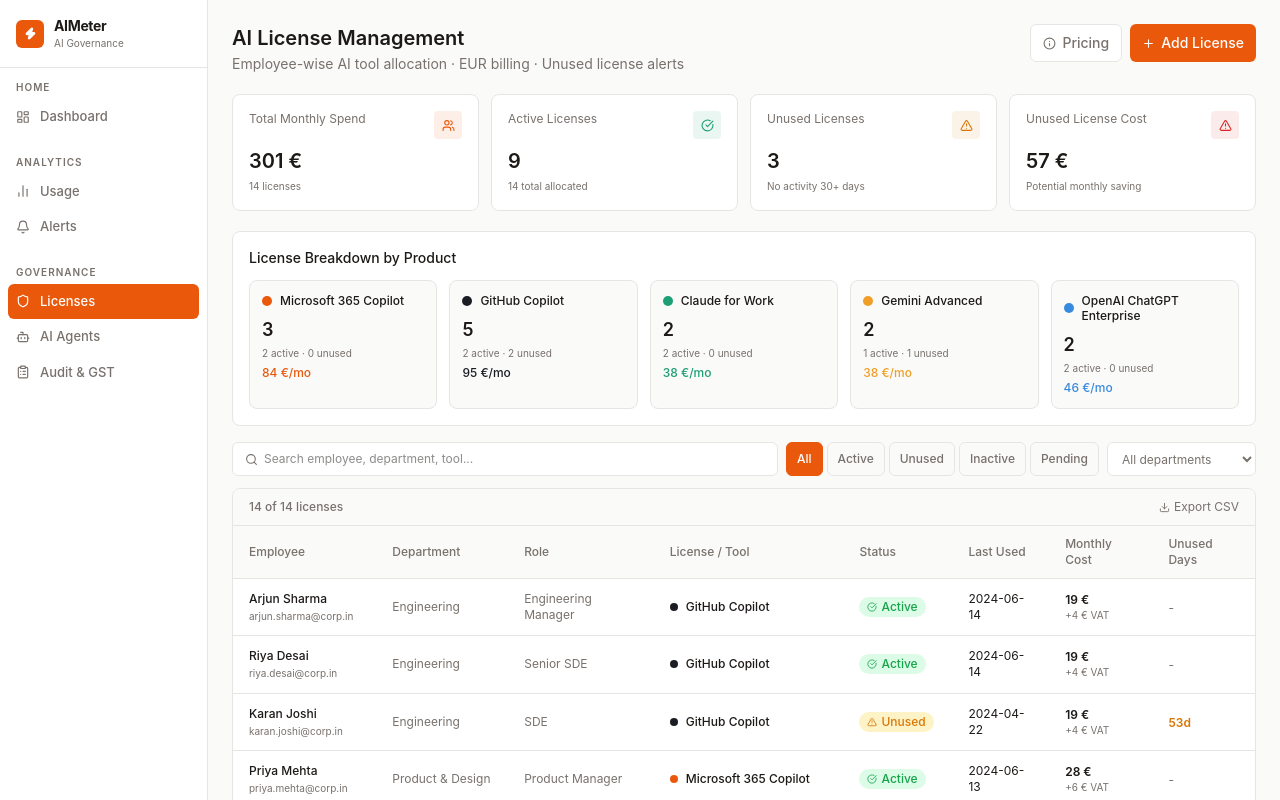
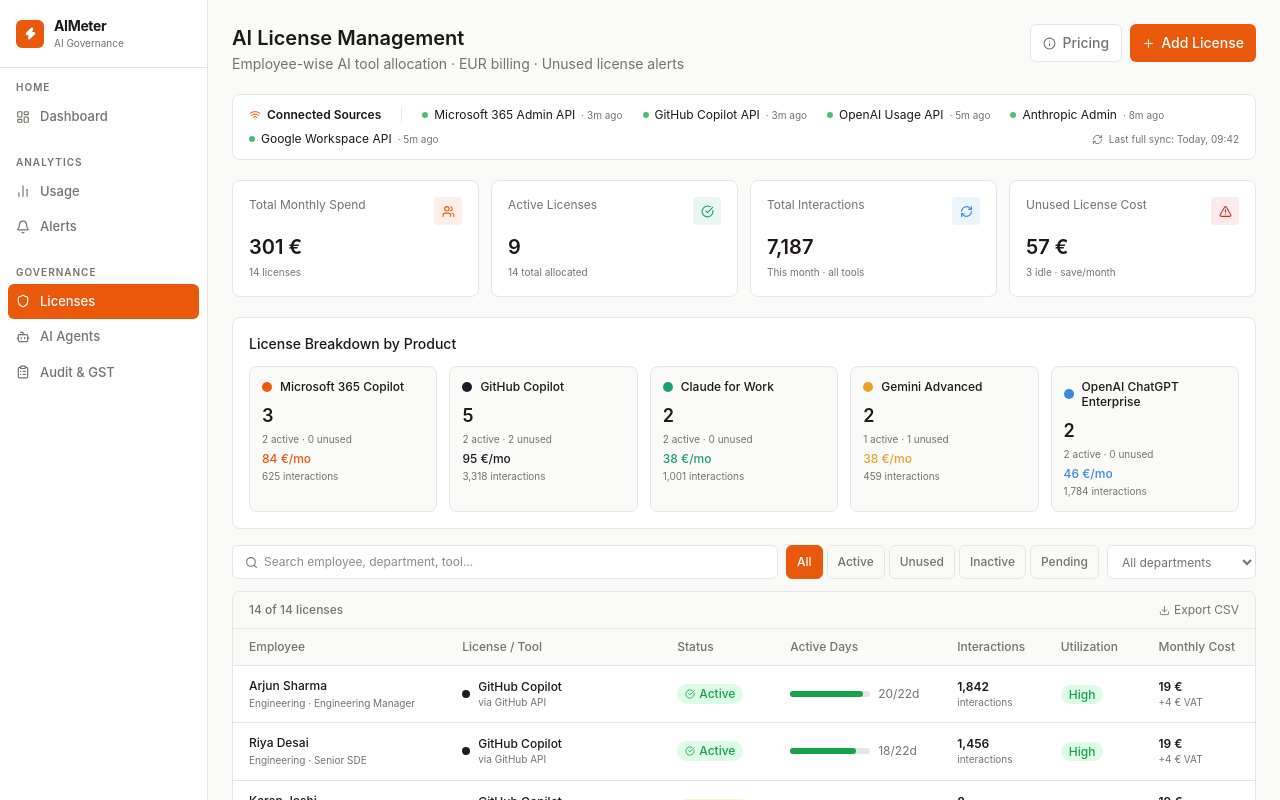
Before and after one commit to sopya88/AIMeter, a Next.js app: page /licenses in a window 1280 px wide. Built offline with nearby package versions, Linux system fonts and the light colour scheme.

Commit message:
feat: license consumption tracking - connected sources strip, active days, interactions, utilization

```diff
--- a/src/app/licenses/page.tsx
+++ b/src/app/licenses/page.tsx
@@ -1,6 +1,7 @@
 "use client";
 import { useState } from "react";
-import { Users, AlertTriangle, CheckCircle, Clock, Search, Download, Plus, X, Info } from "lucide-react";
+import { Users, AlertTriangle, CheckCircle, Clock, Search, Download, Plus, X, Info, RefreshCw, Wifi } from "lucide-react";
+import { formatNumber } from "@/lib/utils";
 import { licenses as seedLicenses, type LicenseStatus, type LicenseType } from "@/data/mock";
 import { formatEUR } from "@/lib/utils";
 
@@ -91,19 +92,21 @@
     return matchSearch && matchStatus && matchDept;
   });
 
-  const totalMonthlyINR = rows.reduce((s, l) => s + l.monthlySpendINR, 0);
-  const unusedCount     = rows.filter((l) => l.status === "unused").length;
-  const unusedSpend     = rows.filter((l) => l.status === "unused").reduce((s, l) => s + l.monthlySpendINR, 0);
-  const activeCount     = rows.filter((l) => l.status === "active").length;
+  const totalMonthlyINR  = rows.reduce((s, l) => s + l.monthlySpendINR, 0);
+  const unusedCount      = rows.filter((l) => l.status === "unused").length;
+  const unusedSpend      = rows.filter((l) => l.status === "unused").reduce((s, l) => s + l.monthlySpendINR, 0);
+  const activeCount      = rows.filter((l) => l.status === "active").length;
+  const totalRequests    = rows.reduce((s, l) => s + l.requestsMonth, 0);
 
   const byType = pricingState.map((t) => {
     const typeRows = rows.filter((l) => l.licenseType === t.type);
     return {
       ...t,
-      total:   typeRows.length,
-      active:  typeRows.filter((l) => l.status === "active").length,
-      unused:  typeRows.filter((l) => l.status === "unused").length,
-      spendINR: typeRows.reduce((s, l) => s + l.monthlySpendINR, 0),
+      total:        typeRows.length,
+      active:       typeRows.filter((l) => l.status === "active").length,
+      unused:       typeRows.filter((l) => l.status === "unused").length,
+      spendINR:     typeRows.reduce((s, l) => s + l.monthlySpendINR, 0),
+      totalRequests: typeRows.reduce((s, l) => s + l.requestsMonth, 0),
     };
   }).filter((t) => t.total > 0);
 
@@ -123,6 +126,8 @@
       monthlySpendINR: pricing.inrPerSeat,
       allocatedDate:   new Date().toISOString().slice(0, 10),
       unusedDays:      0,
+      requestsMonth:   0,
+      activeDays:      0,
     };
     setRows((prev) => [newRow, ...prev]);
     setForm(blankForm);
@@ -377,13 +382,40 @@
         </div>
       )}
 
+      {/* ── Connected Data Sources strip ──────────────────────────────── */}
+      <div className="rounded-lg border px-4 py-3 mb-5 flex flex-wrap items-center gap-x-5 gap-y-2"
+        style={{ background: "var(--surface)", borderColor: "var(--border)" }}>
+        <div className="flex items-center gap-1.5 flex-shrink-0">
+          <Wifi size={12} style={{ color: "var(--accent)" }} />
+          <span className="text-xs font-semibold" style={{ color: "var(--text)" }}>Connected Sources</span>
+        </div>
+        <div className="h-4 border-l hidden sm:block" style={{ borderColor: "var(--border)" }} />
+        {[
+          { name: "Microsoft 365 Admin API", syncMins: 3  },
+          { name: "GitHub Copilot API",       syncMins: 3  },
+          { name: "OpenAI Usage API",          syncMins: 5  },
+          { name: "Anthropic Admin",           syncMins: 8  },
+          { name: "Google Workspace API",      syncMins: 5  },
+        ].map((src) => (
+          <div key={src.name} className="flex items-center gap-1.5">
+            <div className="w-1.5 h-1.5 rounded-full animate-pulse" style={{ background: "#16A34A" }} />
+            <span className="text-xs" style={{ color: "var(--text)" }}>{src.name}</span>
+            <span className="text-[10px]" style={{ color: "var(--muted)" }}>· {src.syncMins}m ago</span>
+          </div>
+        ))}
+        <div className="ml-auto flex items-center gap-1.5">
+          <RefreshCw size={11} style={{ color: "var(--muted)" }} />
+          <span className="text-[10px]" style={{ color: "var(--muted)" }}>Last full sync: Today, 09:42</span>
+        </div>
+      </div>
+
       {/* KPI cards */}
       <div className="grid grid-cols-2 md:grid-cols-4 gap-3 mb-5">
         {[
-          { label: "Total Monthly Spend",  value: formatEUR(totalMonthlyINR), sub: `${rows.length} licenses`,        color: "#EA580C", icon: Users },
-          { label: "Active Licenses",      value: String(activeCount),        sub: `${rows.length} total allocated`, color: "#1D9E75", icon: CheckCircle },
-          { label: "Unused Licenses",      value: String(unusedCount),        sub: "No activity 30+ days",           color: "#D97706", icon: AlertTriangle },
-          { label: "Unused License Cost",  value: formatEUR(unusedSpend),     sub: "Potential monthly saving",       color: "#DC2626", icon: AlertTriangle },
+          { label: "Total Monthly Spend",   value: formatEUR(totalMonthlyINR),    sub: `${rows.length} licenses`,          color: "#EA580C", icon: Users },
+          { label: "Active Licenses",       value: String(activeCount),           sub: `${rows.length} total allocated`,   color: "#1D9E75", icon: CheckCircle },
+          { label: "Total Interactions",    value: formatNumber(totalRequests),   sub: "This month · all tools",           color: "#378ADD", icon: RefreshCw },
+          { label: "Unused License Cost",   value: formatEUR(unusedSpend),        sub: `${unusedCount} idle · save/month`, color: "#DC2626", icon: AlertTriangle },
         ].map((m) => (
           <div key={m.label} className="rounded-lg border p-3 md:p-4"
             style={{ background: "var(--surface)", borderColor: "var(--border)" }}>
@@ -417,6 +449,7 @@
                 {t.active} active · {t.unused} unused
               </div>
               <div className="text-xs font-medium mt-1" style={{ color: t.color }}>{formatEUR(t.spendINR)}/mo</div>
+              <div className="text-[10px] mt-0.5" style={{ color: "var(--muted)" }}>{formatNumber(t.totalRequests)} interactions</div>
             </div>
           ))}
         </div>
@@ -469,31 +502,43 @@
           </button>
         </div>
         <div className="overflow-x-auto">
-          <table className="w-full text-sm min-w-[760px]">
+          <table className="w-full text-sm min-w-[900px]">
             <thead>
               <tr style={{ background: "var(--bg)", borderBottom: "1px solid var(--border)" }}>
-                {["Employee", "Department", "Role", "License / Tool", "Status", "Last Used", "Monthly Cost", "Unused Days"].map((h) => (
+                {["Employee", "License / Tool", "Status", "Active Days", "Interactions", "Utilization", "Monthly Cost"].map((h) => (
                   <th key={h} className="text-left px-4 py-2.5 text-xs font-medium" style={{ color: "var(--muted)" }}>{h}</th>
                 ))}
               </tr>
             </thead>
             <tbody>
               {filtered.map((l, i) => {
-                const sm = statusMeta[l.status];
+                const sm     = statusMeta[l.status];
                 const lcolor = licenseColors[l.licenseType];
+                const WORK_DAYS = 22;
+                const util = l.activeDays >= 15 ? { label: "High",   bg: "#DCFCE7", text: "#16A34A" }
+                           : l.activeDays >= 8  ? { label: "Medium", bg: "#FFF7ED", text: "#EA580C" }
+                           : l.activeDays >= 3  ? { label: "Low",    bg: "#FEF3C7", text: "#D97706" }
+                           :                      { label: "Idle",   bg: "#FEF2F2", text: "#DC2626" };
                 return (
                   <tr key={l.id}
                     style={{ borderBottom: i < filtered.length - 1 ? "1px solid var(--border)" : "none" }}>
                     <td className="px-4 py-3">
                       <div className="text-xs font-medium" style={{ color: "var(--text)" }}>{l.employee}</div>
-                      <div className="text-[10px] mt-0.5" style={{ color: "var(--muted)" }}>{l.email}</div>
+                      <div className="text-[10px] mt-0.5" style={{ color: "var(--muted)" }}>{l.department} · {l.role}</div>
                     </td>
-                    <td className="px-4 py-3 text-xs" style={{ color: "var(--muted)" }}>{l.department}</td>
-                    <td className="px-4 py-3 text-xs" style={{ color: "var(--muted)" }}>{l.role}</td>
                     <td className="px-4 py-3">
                       <div className="flex items-center gap-2">
                         <div className="w-2 h-2 rounded-full flex-shrink-0" style={{ background: lcolor }} />
-                        <span className="text-xs font-medium" style={{ color: "var(--text)" }}>{l.licenseType}</span>
+                        <div>
+                          <div className="text-xs font-medium" style={{ color: "var(--text)" }}>{l.licenseType}</div>
+                          <div className="text-[10px]" style={{ color: "var(--muted)" }}>via {
+                            l.licenseType === "GitHub Copilot" ? "GitHub API" :
+                            l.licenseType === "Microsoft 365 Copilot" ? "M365 Admin API" :
+                            l.licenseType === "Claude for Work" ? "Anthropic Admin" :
+                            l.licenseType === "Gemini Advanced" ? "Google Workspace API" :
+                            "OpenAI Usage API"
+                          }</div>
+                        </div>
                       </div>
                     </td>
                     <td className="px-4 py-3">
@@ -502,8 +547,31 @@
                         <sm.icon size={10} />{sm.label}
                       </span>
                     </td>
-                    <td className="px-4 py-3 text-xs" style={{ color: l.lastUsed ? "var(--text)" : "var(--muted)" }}>
-                      {l.lastUsed ?? "Never"}
+                    <td className="px-4 py-3">
+                      <div className="flex items-center gap-2">
+                        <div className="h-1.5 w-20 rounded-full flex-shrink-0" style={{ background: "var(--border)" }}>
+                          <div className="h-1.5 rounded-full"
+                            style={{
+                              width: `${Math.min((l.activeDays / WORK_DAYS) * 100, 100)}%`,
+                              background: l.activeDays >= 15 ? "#16A34A" : l.activeDays >= 8 ? "var(--accent)" : "#D97706",
+                            }} />
+                        </div>
+                        <span className="text-xs" style={{ color: "var(--muted)" }}>{l.activeDays}/{WORK_DAYS}d</span>
+                      </div>
+                    </td>
+                    <td className="px-4 py-3">
+                      {l.requestsMonth > 0
+                        ? <div>
+                            <div className="text-xs font-semibold" style={{ color: "var(--text)" }}>{formatNumber(l.requestsMonth)}</div>
+                            <div className="text-[10px]" style={{ color: "var(--muted)" }}>interactions</div>
+                          </div>
+                        : <span className="text-xs" style={{ color: "var(--muted)" }}>—</span>}
+                    </td>
+                    <td className="px-4 py-3">
+                      <span className="text-xs px-2 py-0.5 rounded-full font-medium"
+                        style={{ background: util.bg, color: util.text }}>
+                        {util.label}
+                      </span>
                     </td>
                     <td className="px-4 py-3">
                       <div className="text-xs font-semibold" style={{ color: "var(--text)" }}>
@@ -512,11 +580,6 @@
                       <div className="text-[10px]" style={{ color: "var(--muted)" }}>
                         +{formatEUR(l.monthlySpendINR * 0.20)} VAT
                       </div>
-                    </td>
-                    <td className="px-4 py-3">
-                      {l.unusedDays > 0
-                        ? <span className="text-xs font-semibold" style={{ color: "#D97706" }}>{l.unusedDays}d</span>
-                        : <span className="text-xs" style={{ color: "var(--muted)" }}>-</span>}
                     </td>
                   </tr>
                 );
--- a/src/data/mock.ts
+++ b/src/data/mock.ts
@@ -242,25 +242,27 @@
   status: LicenseStatus;
   lastUsed: string | null;
   monthlySpendINR: number;
+  requestsMonth: number;
+  activeDays: number;
   allocatedDate: string;
   unusedDays: number;
 }
 
 export const licenses: License[] = [
-  { id: "l1",  employee: "Arjun Sharma",    email: "arjun.sharma@corp.in",    department: "Engineering",       role: "Engineering Manager",   licenseType: "GitHub Copilot",             status: "active",   lastUsed: "2024-06-14", monthlySpendINR: 19,  allocatedDate: "2024-01-01", unusedDays: 0  },
-  { id: "l2",  employee: "Riya Desai",      email: "riya.desai@corp.in",      department: "Engineering",       role: "Senior SDE",            licenseType: "GitHub Copilot",             status: "active",   lastUsed: "2024-06-14", monthlySpendINR: 19,  allocatedDate: "2024-01-01", unusedDays: 0  },
-  { id: "l3",  employee: "Karan Joshi",     email: "karan.joshi@corp.in",     department: "Engineering",       role: "SDE",                   licenseType: "GitHub Copilot",             status: "unused",   lastUsed: "2024-04-22", monthlySpendINR: 19,  allocatedDate: "2024-02-01", unusedDays: 53 },
-  { id: "l4",  employee: "Priya Mehta",     email: "priya.mehta@corp.in",     department: "Product & Design",  role: "Product Manager",       licenseType: "Microsoft 365 Copilot",     status: "active",   lastUsed: "2024-06-13", monthlySpendINR: 28,  allocatedDate: "2024-01-15", unusedDays: 0  },
-  { id: "l5",  employee: "Neha Kulkarni",   email: "neha.kulkarni@corp.in",   department: "Product & Design",  role: "UX Designer",           licenseType: "Claude for Work",           status: "active",   lastUsed: "2024-06-12", monthlySpendINR: 19,  allocatedDate: "2024-03-01", unusedDays: 0  },
-  { id: "l6",  employee: "Rahul Gupta",     email: "rahul.gupta@corp.in",     department: "Data Science",      role: "Head of Data Science",  licenseType: "Gemini Advanced",           status: "active",   lastUsed: "2024-06-14", monthlySpendINR: 19,  allocatedDate: "2024-01-01", unusedDays: 0  },
-  { id: "l7",  employee: "Suresh Kumar",    email: "suresh.kumar@corp.in",    department: "Data Science",      role: "Data Scientist",        licenseType: "OpenAI ChatGPT Enterprise", status: "active",   lastUsed: "2024-06-11", monthlySpendINR: 23,  allocatedDate: "2024-02-15", unusedDays: 0  },
-  { id: "l8",  employee: "Meena Iyer",      email: "meena.iyer@corp.in",      department: "Data Science",      role: "ML Engineer",           licenseType: "GitHub Copilot",             status: "unused",   lastUsed: "2024-05-01", monthlySpendINR: 19,  allocatedDate: "2024-02-01", unusedDays: 44 },
-  { id: "l9",  employee: "Anjali Singh",    email: "anjali.singh@corp.in",    department: "Sales & Marketing", role: "VP Sales",              licenseType: "Microsoft 365 Copilot",     status: "active",   lastUsed: "2024-06-14", monthlySpendINR: 28,  allocatedDate: "2024-01-01", unusedDays: 0  },
-  { id: "l10", employee: "Rohit Verma",     email: "rohit.verma@corp.in",     department: "Sales & Marketing", role: "Sales Executive",       licenseType: "Microsoft 365 Copilot",     status: "inactive", lastUsed: "2024-03-10", monthlySpendINR: 28,  allocatedDate: "2024-01-15", unusedDays: 96 },
-  { id: "l11", employee: "Vikram Nair",     email: "vikram.nair@corp.in",     department: "Finance & Legal",   role: "CFO",                   licenseType: "Claude for Work",           status: "active",   lastUsed: "2024-06-13", monthlySpendINR: 19,  allocatedDate: "2024-03-01", unusedDays: 0  },
-  { id: "l12", employee: "Sneha Patil",     email: "sneha.patil@corp.in",     department: "Customer Success",  role: "CS Manager",            licenseType: "OpenAI ChatGPT Enterprise", status: "active",   lastUsed: "2024-06-14", monthlySpendINR: 23,  allocatedDate: "2024-01-01", unusedDays: 0  },
-  { id: "l13", employee: "Aditya Rao",      email: "aditya.rao@corp.in",      department: "Engineering",       role: "DevOps Engineer",       licenseType: "GitHub Copilot",             status: "pending",  lastUsed: null,          monthlySpendINR: 19,  allocatedDate: "2024-06-10", unusedDays: 0  },
-  { id: "l14", employee: "Divya Krishnan",  email: "divya.krishnan@corp.in",  department: "Data Science",      role: "Data Analyst",          licenseType: "Gemini Advanced",           status: "unused",   lastUsed: "2024-04-30", monthlySpendINR: 19,  allocatedDate: "2024-02-01", unusedDays: 45 },
+  { id: "l1",  employee: "Arjun Sharma",    email: "arjun.sharma@corp.in",    department: "Engineering",       role: "Engineering Manager",   licenseType: "GitHub Copilot",             status: "active",   lastUsed: "2024-06-14", monthlySpendINR: 19,  allocatedDate: "2024-01-01", unusedDays: 0,  requestsMonth: 1842, activeDays: 20 },
+  { id: "l2",  employee: "Riya Desai",      email: "riya.desai@corp.in",      department: "Engineering",       role: "Senior SDE",            licenseType: "GitHub Copilot",             status: "active",   lastUsed: "2024-06-14", monthlySpendINR: 19,  allocatedDate: "2024-01-01", unusedDays: 0,  requestsMonth: 1456, activeDays: 18 },
+  { id: "l3",  employee: "Karan Joshi",     email: "karan.joshi@corp.in",     department: "Engineering",       role: "SDE",                   licenseType: "GitHub Copilot",             status: "unused",   lastUsed: "2024-04-22", monthlySpendINR: 19,  allocatedDate: "2024-02-01", unusedDays: 53, requestsMonth: 8,    activeDays: 2  },
+  { id: "l4",  employee: "Priya Mehta",     email: "priya.mehta@corp.in",     department: "Product & Design",  role: "Product Manager",       licenseType: "Microsoft 365 Copilot",     status: "active",   lastUsed: "2024-06-13", monthlySpendINR: 28,  allocatedDate: "2024-01-15", unusedDays: 0,  requestsMonth: 284,  activeDays: 19 },
+  { id: "l5",  employee: "Neha Kulkarni",   email: "neha.kulkarni@corp.in",   department: "Product & Design",  role: "UX Designer",           licenseType: "Claude for Work",           status: "active",   lastUsed: "2024-06-12", monthlySpendINR: 19,  allocatedDate: "2024-03-01", unusedDays: 0,  requestsMonth: 612,  activeDays: 17 },
+  { id: "l6",  employee: "Rahul Gupta",     email: "rahul.gupta@corp.in",     department: "Data Science",      role: "Head of Data Science",  licenseType: "Gemini Advanced",           status: "active",   lastUsed: "2024-06-14", monthlySpendINR: 19,  allocatedDate: "2024-01-01", unusedDays: 0,  requestsMonth: 438,  activeDays: 21 },
+  { id: "l7",  employee: "Suresh Kumar",    email: "suresh.kumar@corp.in",    department: "Data Science",      role: "Data Scientist",        licenseType: "OpenAI ChatGPT Enterprise", status: "active",   lastUsed: "2024-06-11", monthlySpendINR: 23,  allocatedDate: "2024-02-15", unusedDays: 0,  requestsMonth: 820,  activeDays: 16 },
+  { id: "l8",  employee: "Meena Iyer",      email: "meena.iyer@corp.in",      department: "Data Science",      role: "ML Engineer",           licenseType: "GitHub Copilot",             status: "unused",   lastUsed: "2024-05-01", monthlySpendINR: 19,  allocatedDate: "2024-02-01", unusedDays: 44, requestsMonth: 12,   activeDays: 3  },
+  { id: "l9",  employee: "Anjali Singh",    email: "anjali.singh@corp.in",    department: "Sales & Marketing", role: "VP Sales",              licenseType: "Microsoft 365 Copilot",     status: "active",   lastUsed: "2024-06-14", monthlySpendINR: 28,  allocatedDate: "2024-01-01", unusedDays: 0,  requestsMonth: 341,  activeDays: 22 },
+  { id: "l10", employee: "Rohit Verma",     email: "rohit.verma@corp.in",     department: "Sales & Marketing", role: "Sales Executive",       licenseType: "Microsoft 365 Copilot",     status: "inactive", lastUsed: "2024-03-10", monthlySpendINR: 28,  allocatedDate: "2024-01-15", unusedDays: 96, requestsMonth: 0,    activeDays: 0  },
+  { id: "l11", employee: "Vikram Nair",     email: "vikram.nair@corp.in",     department: "Finance & Legal",   role: "CFO",                   licenseType: "Claude for Work",           status: "active",   lastUsed: "2024-06-13", monthlySpendINR: 19,  allocatedDate: "2024-03-01", unusedDays: 0,  requestsMonth: 389,  activeDays: 14 },
+  { id: "l12", employee: "Sneha Patil",     email: "sneha.patil@corp.in",     department: "Customer Success",  role: "CS Manager",            licenseType: "OpenAI ChatGPT Enterprise", status: "active",   lastUsed: "2024-06-14", monthlySpendINR: 23,  allocatedDate: "2024-01-01", unusedDays: 0,  requestsMonth: 964,  activeDays: 18 },
+  { id: "l13", employee: "Aditya Rao",      email: "aditya.rao@corp.in",      department: "Engineering",       role: "DevOps Engineer",       licenseType: "GitHub Copilot",             status: "pending",  lastUsed: null,          monthlySpendINR: 19,  allocatedDate: "2024-06-10", unusedDays: 0,  requestsMonth: 0,    activeDays: 0  },
+  { id: "l14", employee: "Divya Krishnan",  email: "divya.krishnan@corp.in",  department: "Data Science",      role: "Data Analyst",          licenseType: "Gemini Advanced",           status: "unused",   lastUsed: "2024-04-30", monthlySpendINR: 19,  allocatedDate: "2024-02-01", unusedDays: 45, requestsMonth: 21,   activeDays: 4  },
 ];
 
 export type AgentStatus = "running" | "paused" | "error" | "scheduled";
```
